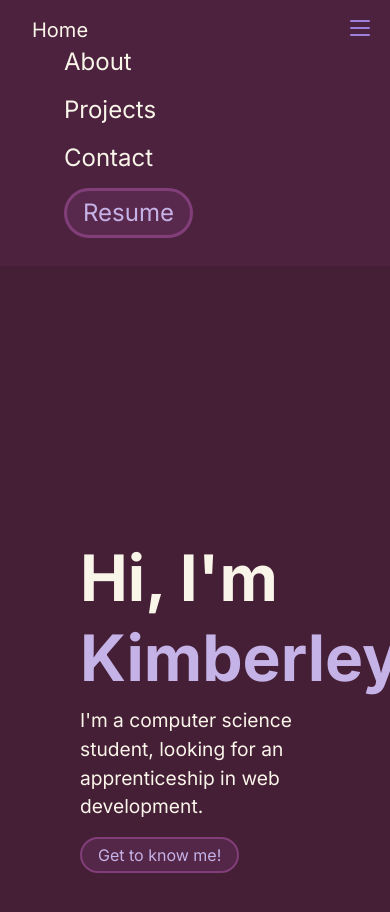
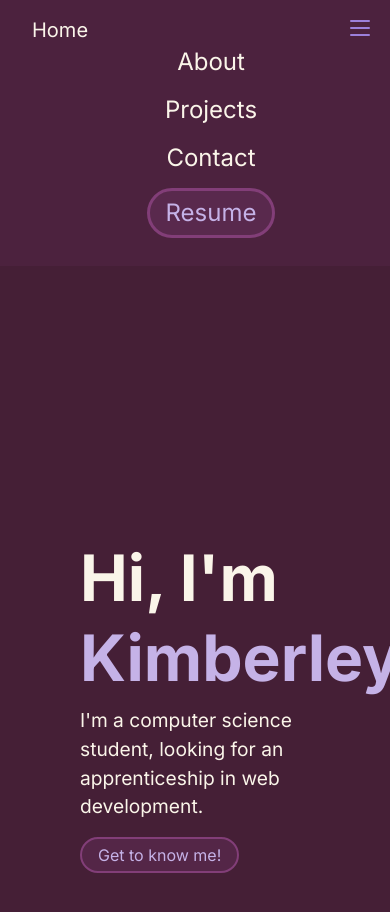
Before and after one commit to orchid127/portfolio, a React (Vite) app: page / in a window 390 px wide. Both pictures are taken after a click on the element 360 px from the left and 28 px from the top of the page. Shown: the top 912 px of the page. Built offline with nearby package versions, Linux system fonts and the light colour scheme.

Commit message:
fixing navbar 2

```diff
--- a/src/components/Navbar.tsx
+++ b/src/components/Navbar.tsx
@@ -16,7 +16,7 @@ export default function Navbar () {
                 <span className="h-[0.1rem] w-full bg-[#9C80DB] rounded-full"></span>
                 <span className="h-[0.1rem] w-full bg-[#9C80DB] rounded-full"></span>
             </div>
-            <ul className={`${menuOpen ? "flex" : "hidden"} sm:flex flex-col sm:flex-row items-start sm:items-center w-[100%] sm:w-auto sm:space-x-8 mb-[0.25rem] sm:mb-0 m-0`}>
+            <ul className={`${menuOpen ? "flex" : "hidden"} sm:flex flex-col sm:flex-row items-center w-[100%] sm:w-auto sm:space-x-8 mb-[0.25rem] sm:mb-0 m-0`}>
                 <li className='text-center list-none mb-[0.5em] sm:mb-0 text-[1.5rem] sm:text-[1rem]'><a href="#about" className="!text-[#FAF5E9] hover:!text-[#9C80DB] !no-underline">About</a></li>
                 <li className='text-center list-none mb-[0.5em] sm:mb-0 text-[1.5rem] sm:text-[1rem]'><a href="#projects" className="!text-[#FAF5E9] hover:!text-[#9C80DB] !no-underline">Projects</a></li>
                 <li className='text-center list-none mb-[0.5em] sm:mb-0 text-[1.5rem] sm:text-[1rem]'><a href="#contact" className="!text-[#FAF5E9] hover:!text-[#9C80DB] !no-underline">Contact</a></li>
```
